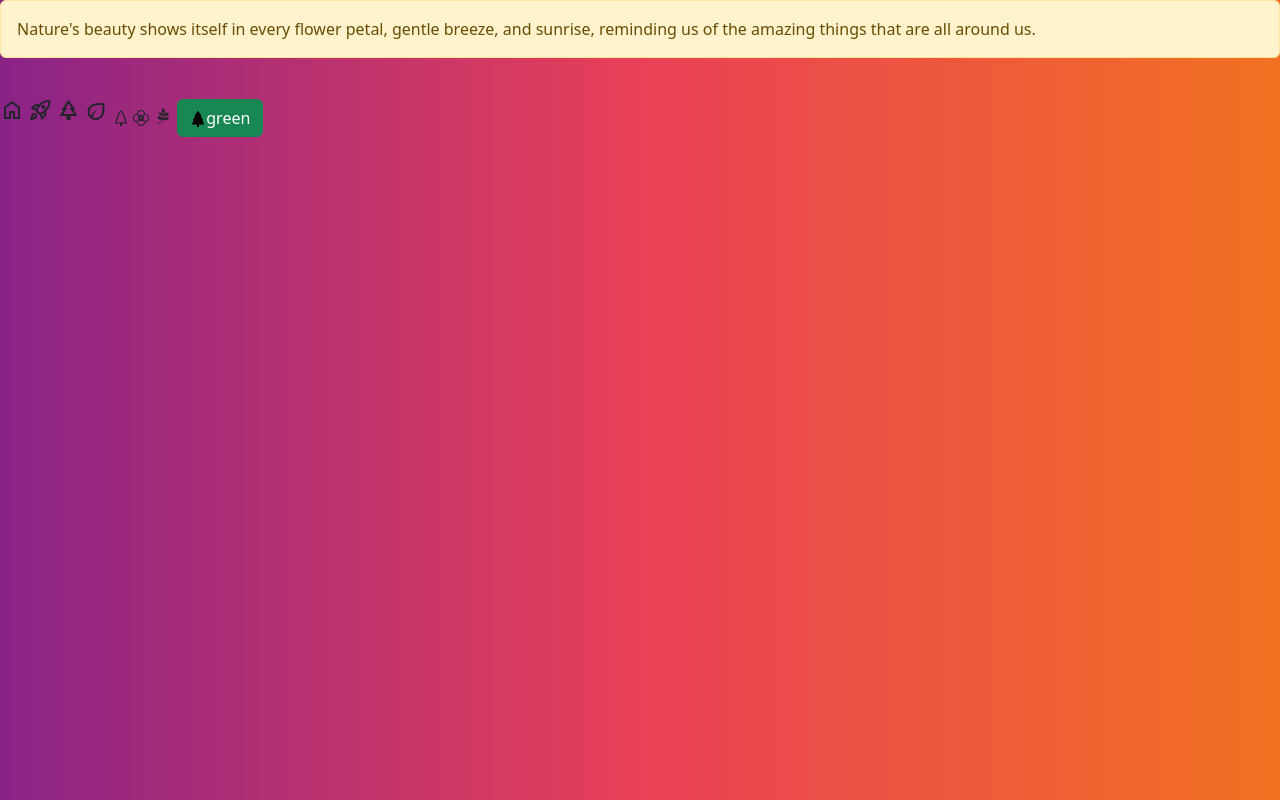
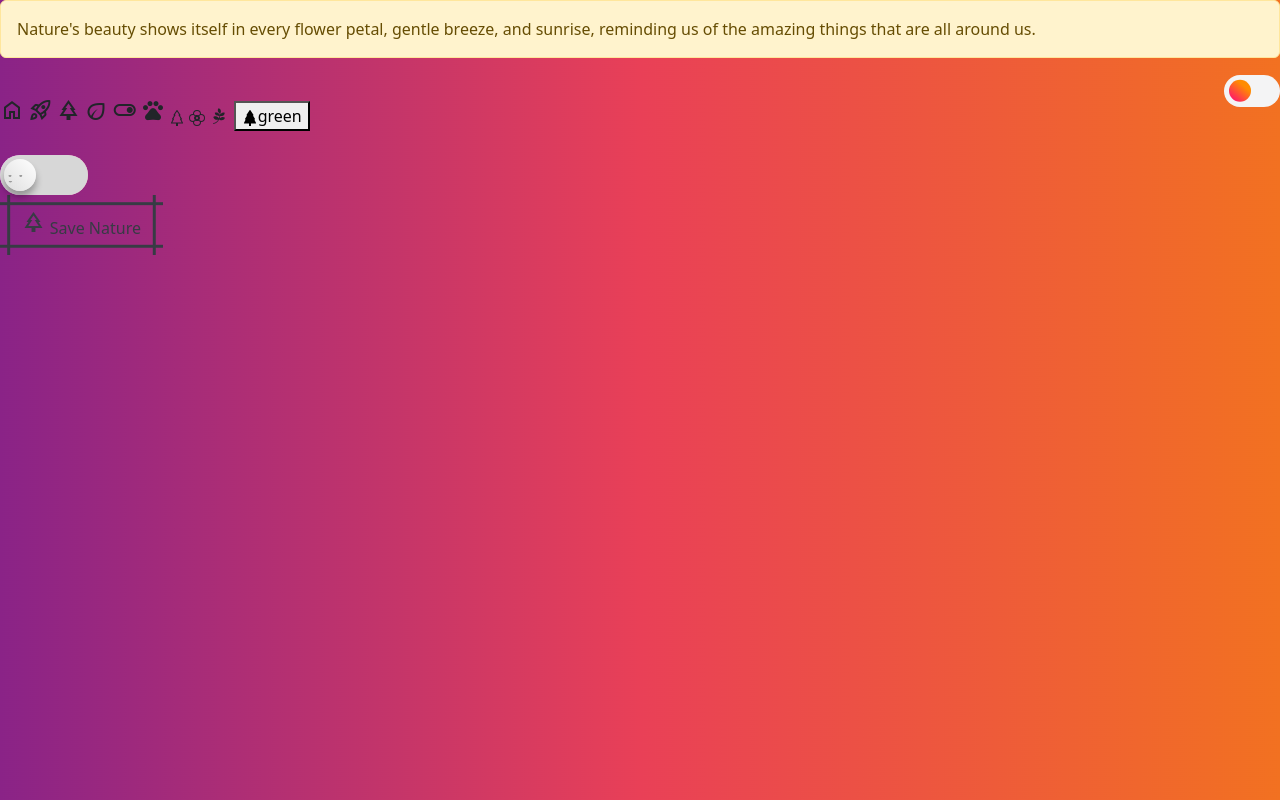
Before and after one commit to yasuyaswa/WebDev, a plain HTML site: page lesson3.html in a window 1280 px wide. Drawn offline with nearby package versions, Linux system fonts and the light colour scheme.

Commit message:
check box added

```diff
--- a/lesson3.css
+++ b/lesson3.css
@@ -2,20 +2,20 @@
     background: rgb(2,0,36);
 background: linear-gradient(90deg, rgba(2,0,36,1) 0%, rgba(43,235,200,1) 0%, rgba(1,243,228,1) 37%, rgba(243,0,255,1) 84%);
 } */
-body{
+body {
   background-image: url("Assets/Images/Wiretap.jpg");
 }
-#home-bg-video{
+#home-bg-video {
   position: fixed;
   height: auto;
   width: auto;
   min-width: 100%;
   min-height: 100%;
   z-index: -2;
-    background: url('/Assets/Images/grass.jpg') no-repeat;
+  background: url("/Assets/Images/grass.jpg") no-repeat;
 }
-#font1{
-    font-family: 'Space Mono', monospace;
+#font1 {
+  font-family: "Space Mono", monospace;
 }
 .custom-popover {
   --bs-popover-max-width: 200px;
@@ -23,5 +23,213 @@ body{
   --bs-popover-header-bg: var(--bd-violet-bg);
   --bs-popover-header-color: var(--bs-white);
   --bs-popover-body-padding-x: 1rem;
-    --bs-popover-body-padding-y: .5rem;
+  --bs-popover-body-padding-y: 0.5rem;
 }
+
+.button-89 {
+  --b: 3px; /* border thickness */
+  --s: 0.45em; /* size of the corner */
+  --color: #373b44;
+
+  padding: calc(0.5em + var(--s)) calc(0.9em + var(--s));
+  color: var(--color);
+  --_p: var(--s);
+  background: conic-gradient(
+      from 90deg at var(--b) var(--b),
+      #0000 90deg,
+      var(--color) 0
+    )
+    var(--_p) var(--_p) / calc(100% - var(--b) - 2 * var(--_p))
+    calc(100% - var(--b) - 2 * var(--_p));
+  transition: 0.3s linear, color 0s, background-color 0s;
+  outline: var(--b) solid #0000;
+  outline-offset: 0.6em;
+  font-size: 16px;
+
+  border: 0;
+
+  user-select: none;
+  -webkit-user-select: none;
+  touch-action: manipulation;
+}
+
+.button-89:hover,
+.button-89:focus-visible {
+  --_p: 0px;
+  outline-color: var(--color);
+  outline-offset: 0.05em;
+}
+
+.button-89:active {
+  background: var(--color);
+  color: #fff;
+}
+
+/* first check box */
+.checkbox-wrapper-54 input[type="checkbox"] {
+  visibility: hidden;
+  display: none;
+}
+
+.checkbox-wrapper-54 *,
+.checkbox-wrapper-54 ::after,
+.checkbox-wrapper-54 ::before {
+  box-sizing: border-box;
+}
+
+/* The switch - the box around the slider */
+.checkbox-wrapper-54 .switch {
+  --width-of-switch: 3.5em;
+  --height-of-switch: 2em;
+  /* size of sliding icon -- sun and moon */
+  --size-of-icon: 1.4em;
+  /* it is like a inline-padding of switch */
+  --slider-offset: 0.3em;
+  position: relative;
+  width: var(--width-of-switch);
+  height: var(--height-of-switch);
+  display: inline-block;
+}
+
+/* The slider */
+.checkbox-wrapper-54 .slider {
+  position: absolute;
+  cursor: pointer;
+  top: 0;
+  left: 0;
+  right: 0;
+  bottom: 0;
+  background-color: #f4f4f5;
+  transition: 0.4s;
+  border-radius: 30px;
+}
+
+.checkbox-wrapper-54 .slider:before {
+  position: absolute;
+  content: "";
+  height: var(--size-of-icon, 1.4em);
+  width: var(--size-of-icon, 1.4em);
+  border-radius: 20px;
+  left: var(--slider-offset, 0.3em);
+  top: 50%;
+  transform: translateY(-50%);
+  background: linear-gradient(40deg, #ff0080, #ff8c00 70%);
+  transition: 0.4s;
+}
+
+.checkbox-wrapper-54 input:checked + .slider {
+  background-color: #303136;
+}
+
+.checkbox-wrapper-54 input:checked + .slider:before {
+  left: calc(100% - (var(--size-of-icon, 1.4em) + var(--slider-offset, 0.3em)));
+  background: #303136;
+  /* change the value of second inset in box-shadow to change the angle and direction of the moon  */
+  box-shadow: inset -3px -2px 5px -2px #8983f7, inset -10px -4px 0 0 #a3dafb;
+}
+.checkbox-wrapper-54 {
+  text-align: right;
+  text-align: top;
+}
+.checkbox-wrapper-54 {
+  position: absolute;
+  top: 75px;
+  right: 0;
+}
+
+/* second check box */
+.checkbox-wrapper-5 .check {
+    --size: 40px;
+
+    position: relative;
+    background: linear-gradient(90deg, #f19af3, #f099b5);
+    line-height: 0;
+    perspective: 400px;
+    font-size: var(--size);
+  }
+
+  .checkbox-wrapper-5 .check input[type="checkbox"],
+  .checkbox-wrapper-5 .check label,
+  .checkbox-wrapper-5 .check label::before,
+  .checkbox-wrapper-5 .check label::after,
+  .checkbox-wrapper-5 .check {
+    appearance: none;
+    display: inline-block;
+    border-radius: var(--size);
+    border: 0;
+    transition: .35s ease-in-out;
+    box-sizing: border-box;
+    cursor: pointer;
+  }
+
+  .checkbox-wrapper-5 .check label {
+    width: calc(2.2 * var(--size));
+    height: var(--size);
+    background: #d7d7d7;
+    overflow: hidden;
+  }
+
+  .checkbox-wrapper-5 .check input[type="checkbox"] {
+    position: absolute;
+    z-index: 1;
+    width: calc(.8 * var(--size));
+    height: calc(.8 * var(--size));
+    top: calc(.1 * var(--size));
+    left: calc(.1 * var(--size));
+    background: linear-gradient(45deg, #dedede, #ffffff);
+    box-shadow: 0 6px 7px rgba(0,0,0,0.3);
+    outline: none;
+    margin: 0;
+  }
+
+  .checkbox-wrapper-5 .check input[type="checkbox"]:checked {
+    left: calc(1.3 * var(--size));
+  }
+
+  .checkbox-wrapper-5 .check input[type="checkbox"]:checked + label {
+    background: transparent;
+  }
+
+  .checkbox-wrapper-5 .check label::before,
+  .checkbox-wrapper-5 .check label::after {
+    content: "· ·";
+    position: absolute;
+    overflow: hidden;
+    left: calc(.15 * var(--size));
+    top: calc(.5 * var(--size));
+    height: var(--size);
+    letter-spacing: calc(-0.04 * var(--size));
+    color: #9b9b9b;
+    font-family: "Times New Roman", serif;
+    z-index: 2;
+    font-size: calc(.6 * var(--size));
+    border-radius: 0;
+    transform-origin: 0 0 calc(-0.5 * var(--size));
+    backface-visibility: hidden;
+  }
+
+  .checkbox-wrapper-5 .check label::after {
+    content: "●";
+    top: calc(.65 * var(--size));
+    left: calc(.2 * var(--size));
+    height: calc(.1 * var(--size));
+    width: calc(.35 * var(--size));
+    font-size: calc(.2 * var(--size));
+    transform-origin: 0 0 calc(-0.4 * var(--size));
+  }
+
+  .checkbox-wrapper-5 .check input[type="checkbox"]:checked + label::before,
+  .checkbox-wrapper-5 .check input[type="checkbox"]:checked + label::after {
+    left: calc(1.55 * var(--size));
+    top: calc(.4 * var(--size));
+    line-height: calc(.1 * var(--size));
+    transform: rotateY(360deg);
+  }
+
+  .checkbox-wrapper-5 .check input[type="checkbox"]:checked + label::after {
+    height: calc(.16 * var(--size));
+    top: calc(.55 * var(--size));
+    left: calc(1.6 * var(--size));
+    font-size: calc(.6 * var(--size));
+    line-height: 0;
+  }
--- a/lesson3.html
+++ b/lesson3.html
@@ -25,7 +25,7 @@
     <!-- custom CSS -->
     <link rel="stylesheet" href="lesson3.css" />
     <!-- font awesome -->
-    <link rel="stylesheet" href="CSS/FontAwesome/all.min.css">
+    <link rel="stylesheet" href="CSS/FontAwesome/all.min.css" />
     <script src="JS/FontAwesome/all.min.js"></script>
     <!-- icon in title -->
     <link
@@ -47,6 +47,8 @@
     <span class="material-symbols-outlined"> rocket_launch </span>
     <span class="material-symbols-outlined"> park </span>
     <span class="material-symbols-outlined"> eco </span>
+    <span class="material-symbols-outlined"> toggle_on </span>
+    <span class="material-symbols-outlined"> pets </span>
     <!-- bootstrap font -->
     <i class="bi input-tree"></i>
 
@@ -77,10 +79,22 @@
     </svg>
     <i class="fa-brands fa-pagelines"></i>
     <!-- icon in button -->
-    <button type="button" class="btn btn-success">
+    <button id="bt1" type="button">
       <img src="/Assets/Images/tree-fill.svg" />green
     </button>
-
+    <div class="checkbox-wrapper-54">
+      <label class="switch">
+        <input type="checkbox" />
+        <span class="slider"></span>
+      </label>
+    </div>
+    <br><br>
+    <div class="checkbox-wrapper-5">
+      <div class="check">
+        <input id="check-5" type="checkbox">
+        <label for="check-5"></label>
+      </div>
+    </div>
     <section id="home">
       <!-- <video
         id="home-bg-video"
@@ -91,5 +105,8 @@
       ></video> -->
       <!-- <source src="/Assets/Videos/grass_-_66810 (720p).mp4" type="video/mp4"> -->
     </section>
+    <button class="button-89" role="button">
+      <span class="material-symbols-outlined"> park </span> Save Nature
+    </button>
   </body>
 </html>
```
Lines whose indentation alone changed are shown as unchanged.
